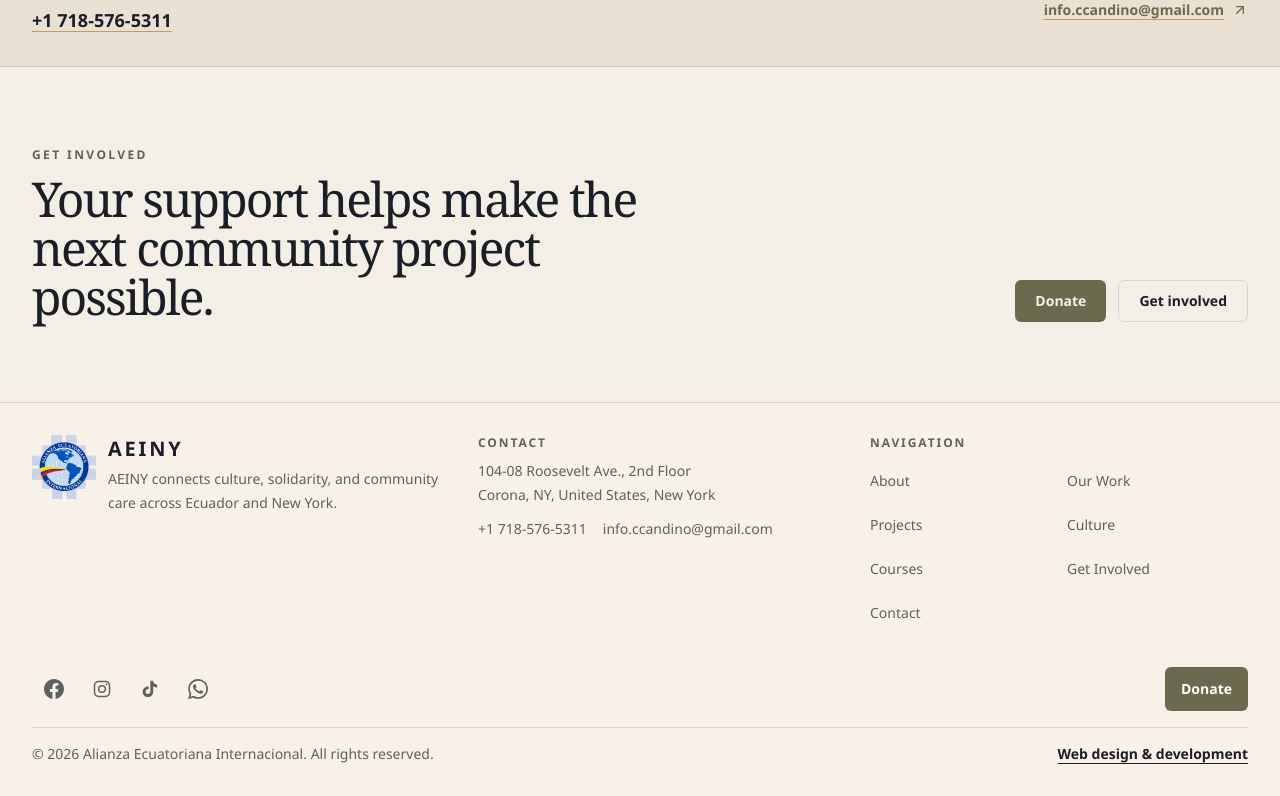
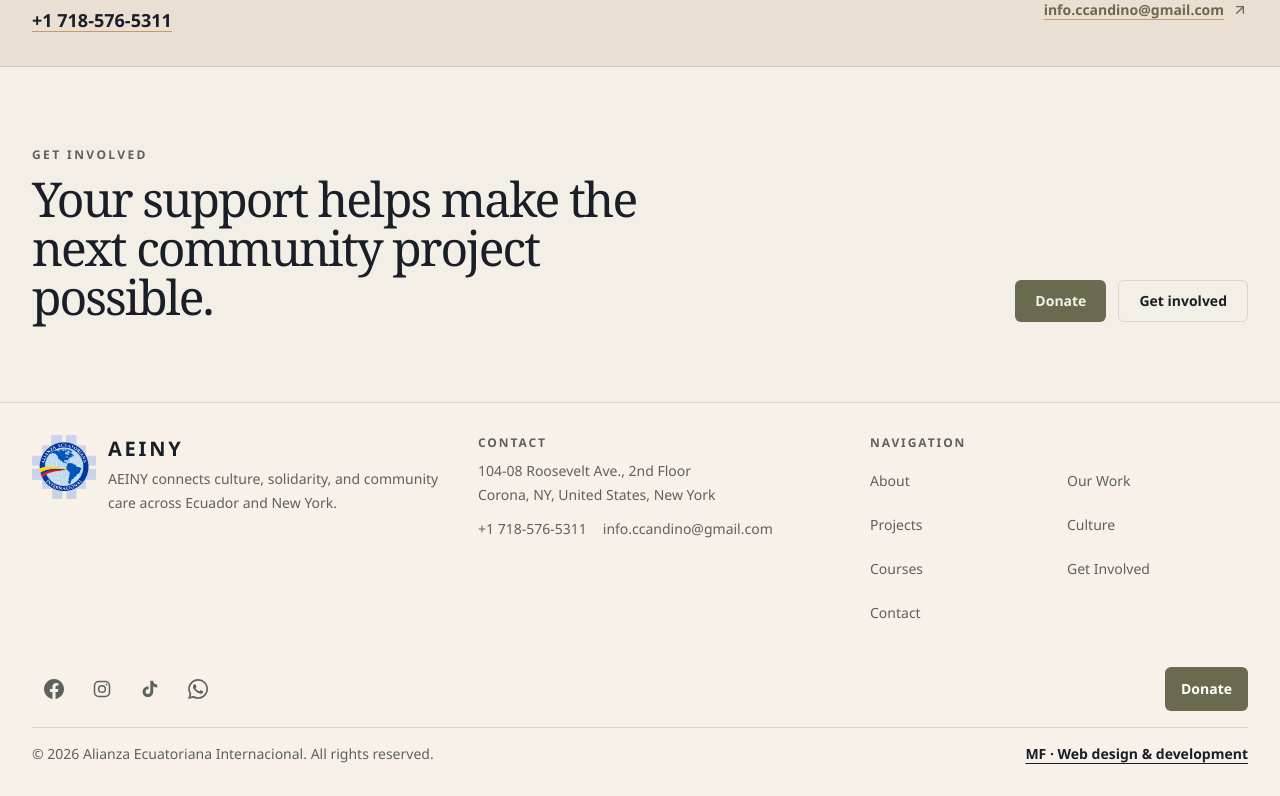
Before and after one commit to MartFrida/aeny2, a React (Vite) app: page /en in a window 1280 px wide. Shown: the part 3089-3885 px from the top of the page. Built offline with nearby package versions, Linux system fonts and the light colour scheme.

Commit message:
fix my contact

```diff
--- a/src/components/layout/Footer.tsx
+++ b/src/components/layout/Footer.tsx
@@ -173,7 +173,7 @@ export function Footer() {
               aria-label={language === 'es' ? 'Enviar un correo a MariF' : 'Email MariF'}
               className={`rounded-sm font-semibold text-(--foreground) underline underline-offset-4 transition-colors hover:text-(--primary) ${focusClass}`}
             >
-              {language === 'es' ? 'Diseño y desarrollo web' : 'Web design & development'}{' '}
+              {language === 'es' ? 'MF · Diseño y desarrollo web' : 'MF · Web design & development'}{' '}
             </a>
                        </p>
         </div>
```
